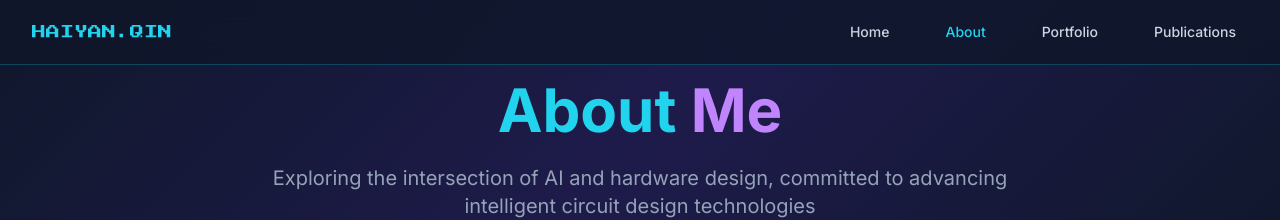
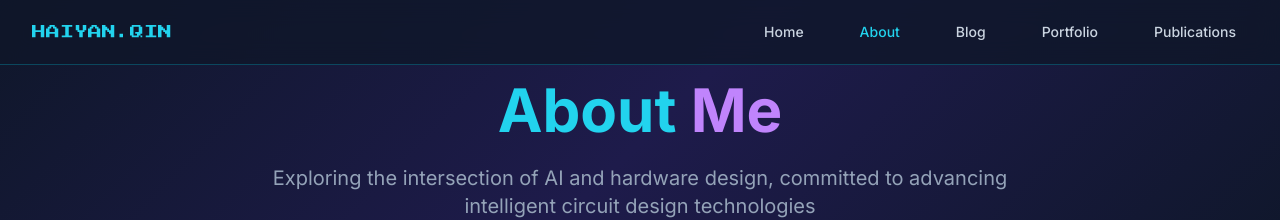
Before and after one commit to qhy991/qhy991.github.io, a Jekyll site: the page about.html, which Jekyll copies as it is, in a window 1280 px wide. Shown: the top 220 px of the page. Built offline with Jekyll 4.4.1, drawn with Linux system fonts in a browser that asks for light colours; nearby versions of some CDN libraries.

Commit message:
Add Blog navigation link to all pages

```diff
--- a/about.html
+++ b/about.html
@@ -266,6 +266,8 @@
                             class="nav-link text-slate-300 hover:text-cyan-300 px-3 py-2 text-sm font-medium">Home</a>
                         <a href="about.html"
                             class="nav-link text-cyan-400 hover:text-cyan-300 px-3 py-2 text-sm font-medium">About</a>
+                        <a href="blog.html"
+                            class="nav-link text-slate-300 hover:text-cyan-300 px-3 py-2 text-sm font-medium">Blog</a>
                         <a href="portfolio.html"
                             class="nav-link text-slate-300 hover:text-cyan-300 px-3 py-2 text-sm font-medium">Portfolio</a>
                         <a href="publications.html"
@@ -289,6 +291,8 @@
                 <a href="index.html"
                     class="block px-3 py-2 text-slate-300 hover:text-cyan-300 text-base font-medium">Home</a>
                 <a href="about.html" class="block px-3 py-2 text-cyan-400 text-base font-medium">About</a>
+                <a href="blog.html"
+                    class="block px-3 py-2 text-slate-300 hover:text-cyan-300 text-base font-medium">Blog</a>
                 <a href="portfolio.html"
                     class="block px-3 py-2 text-slate-300 hover:text-cyan-300 text-base font-medium">Portfolio</a>
                 <a href="publications.html"
--- a/index.html
+++ b/index.html
@@ -323,6 +323,8 @@
                             class="nav-link text-cyan-400 hover:text-cyan-300 px-3 py-2 text-sm font-medium">Home</a>
                         <a href="about.html"
                             class="nav-link text-slate-300 hover:text-cyan-300 px-3 py-2 text-sm font-medium">About</a>
+                        <a href="blog.html"
+                            class="nav-link text-slate-300 hover:text-cyan-300 px-3 py-2 text-sm font-medium">Blog</a>
                         <a href="portfolio.html"
                             class="nav-link text-slate-300 hover:text-cyan-300 px-3 py-2 text-sm font-medium">Portfolio</a>
                         <a href="publications.html"
@@ -346,6 +348,8 @@
                 <a href="index.html" class="block px-3 py-2 text-cyan-400 text-base font-medium">Home</a>
                 <a href="about.html"
                     class="block px-3 py-2 text-slate-300 hover:text-cyan-300 text-base font-medium">About</a>
+                <a href="blog.html"
+                    class="block px-3 py-2 text-slate-300 hover:text-cyan-300 text-base font-medium">Blog</a>
                 <a href="portfolio.html"
                     class="block px-3 py-2 text-slate-300 hover:text-cyan-300 text-base font-medium">Portfolio</a>
                 <a href="publications.html"
--- a/portfolio.html
+++ b/portfolio.html
@@ -317,6 +317,8 @@
                             class="nav-link text-slate-300 hover:text-cyan-300 px-3 py-2 text-sm font-medium">Home</a>
                         <a href="about.html"
                             class="nav-link text-slate-300 hover:text-cyan-300 px-3 py-2 text-sm font-medium">About</a>
+                        <a href="blog.html"
+                            class="nav-link text-slate-300 hover:text-cyan-300 px-3 py-2 text-sm font-medium">Blog</a>
                         <a href="portfolio.html"
                             class="nav-link text-cyan-400 hover:text-cyan-300 px-3 py-2 text-sm font-medium">Portfolio</a>
                         <a href="publications.html"
@@ -341,6 +343,8 @@
                     class="block px-3 py-2 text-slate-300 hover:text-cyan-300 text-base font-medium">Home</a>
                 <a href="about.html"
                     class="block px-3 py-2 text-slate-300 hover:text-cyan-300 text-base font-medium">About</a>
+                <a href="blog.html"
+                    class="block px-3 py-2 text-slate-300 hover:text-cyan-300 text-base font-medium">Blog</a>
                 <a href="portfolio.html" class="block px-3 py-2 text-cyan-400 text-base font-medium">Portfolio</a>
                 <a href="publications.html"
                     class="block px-3 py-2 text-slate-300 hover:text-cyan-300 text-base font-medium">Publications</a>
--- a/publications.html
+++ b/publications.html
@@ -325,6 +325,8 @@
                             class="nav-link text-slate-300 hover:text-cyan-300 px-3 py-2 text-sm font-medium">Home</a>
                         <a href="about.html"
                             class="nav-link text-slate-300 hover:text-cyan-300 px-3 py-2 text-sm font-medium">About</a>
+                        <a href="blog.html"
+                            class="nav-link text-slate-300 hover:text-cyan-300 px-3 py-2 text-sm font-medium">Blog</a>
                         <a href="portfolio.html"
                             class="nav-link text-slate-300 hover:text-cyan-300 px-3 py-2 text-sm font-medium">Portfolio</a>
                         <a href="publications.html"
@@ -349,6 +351,8 @@
                     class="block px-3 py-2 text-slate-300 hover:text-cyan-300 text-base font-medium">Home</a>
                 <a href="about.html"
                     class="block px-3 py-2 text-slate-300 hover:text-cyan-300 text-base font-medium">About</a>
+                <a href="blog.html"
+                    class="block px-3 py-2 text-slate-300 hover:text-cyan-300 text-base font-medium">Blog</a>
                 <a href="portfolio.html"
                     class="block px-3 py-2 text-slate-300 hover:text-cyan-300 text-base font-medium">Portfolio</a>
                 <a href="publications.html" class="block px-3 py-2 text-cyan-400 text-base font-medium">Publications</a>
```
